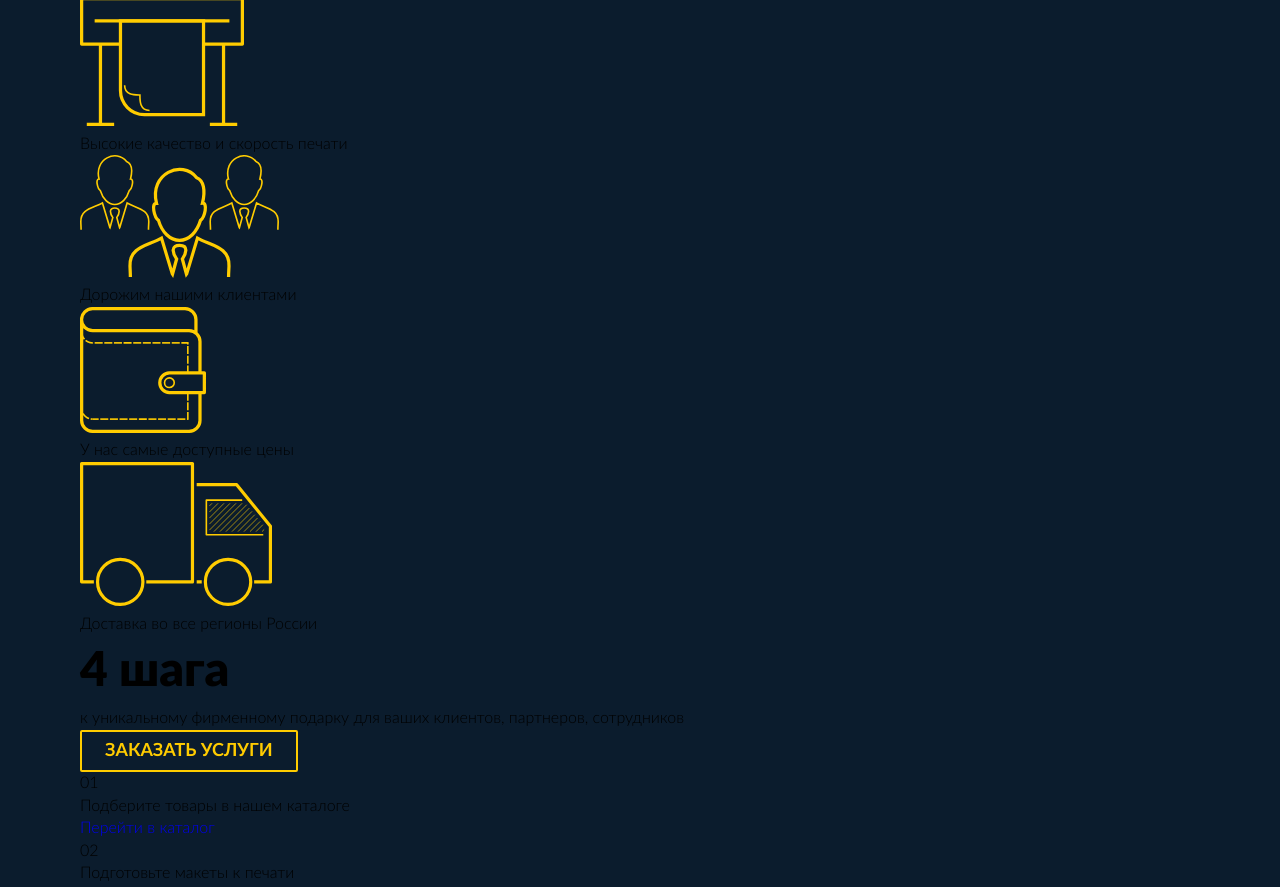
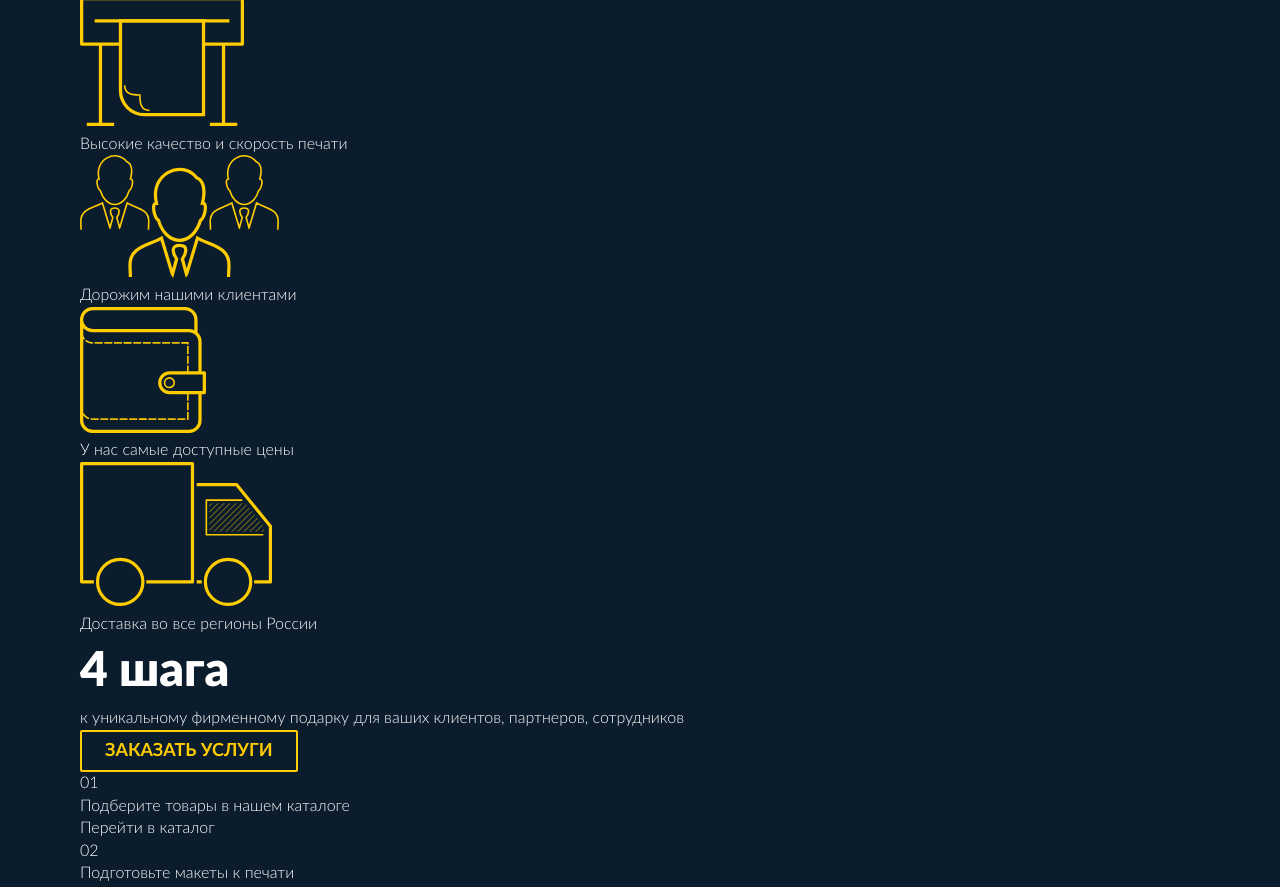
Before and after one commit to koninka/feature-studio, a website built with webpack: page src/templates/index.html in a window 1280 px wide. Shown: the part 113-1000 px from the top of the page. Built offline with nearby package versions, Linux system fonts and the light colour scheme; files whose address does not match are found by name.

Commit message:
add color for body style

```diff
--- a/src/sass/_common.sass
+++ b/src/sass/_common.sass
@@ -1,4 +1,5 @@
 body
+	color: $white
 	+f('ll', 16)
 	line-height: 1.4
 	background: $bodyBg
@@ -23,3 +24,4 @@ h1, h2, h3, h4, h5, h6, strong, em, i, cite, th
 
 a
 	text-decoration: none
+	color: inherit
```
Also changed, not shown: build/css/app.css, 1 other file.
